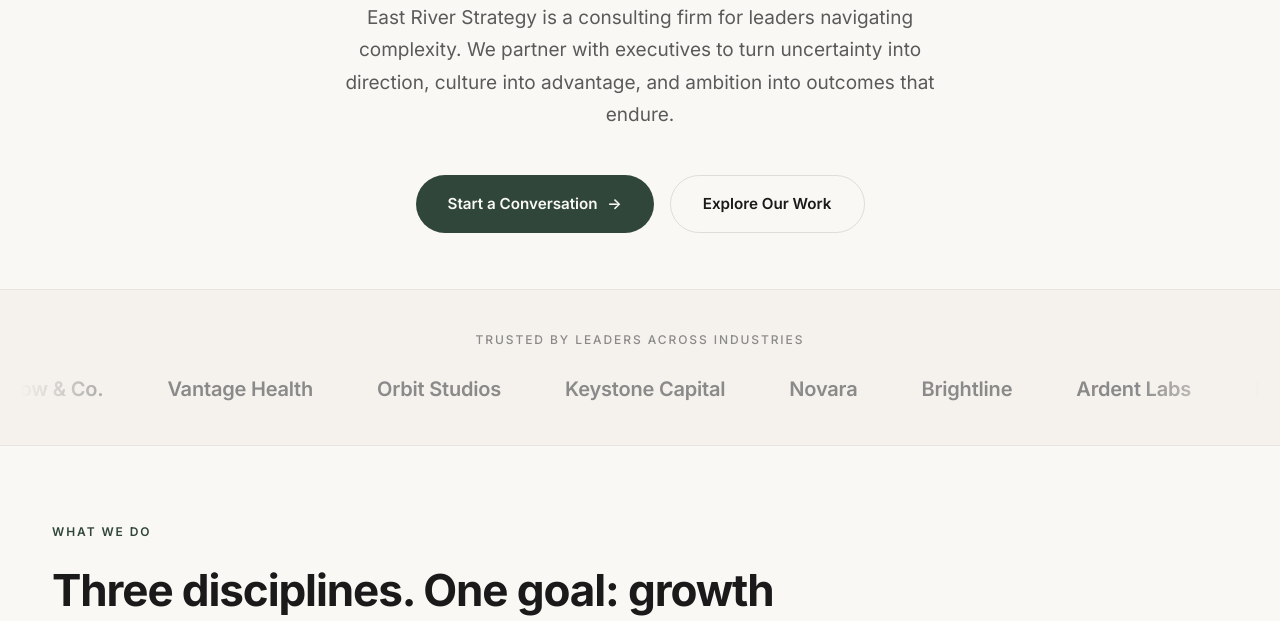
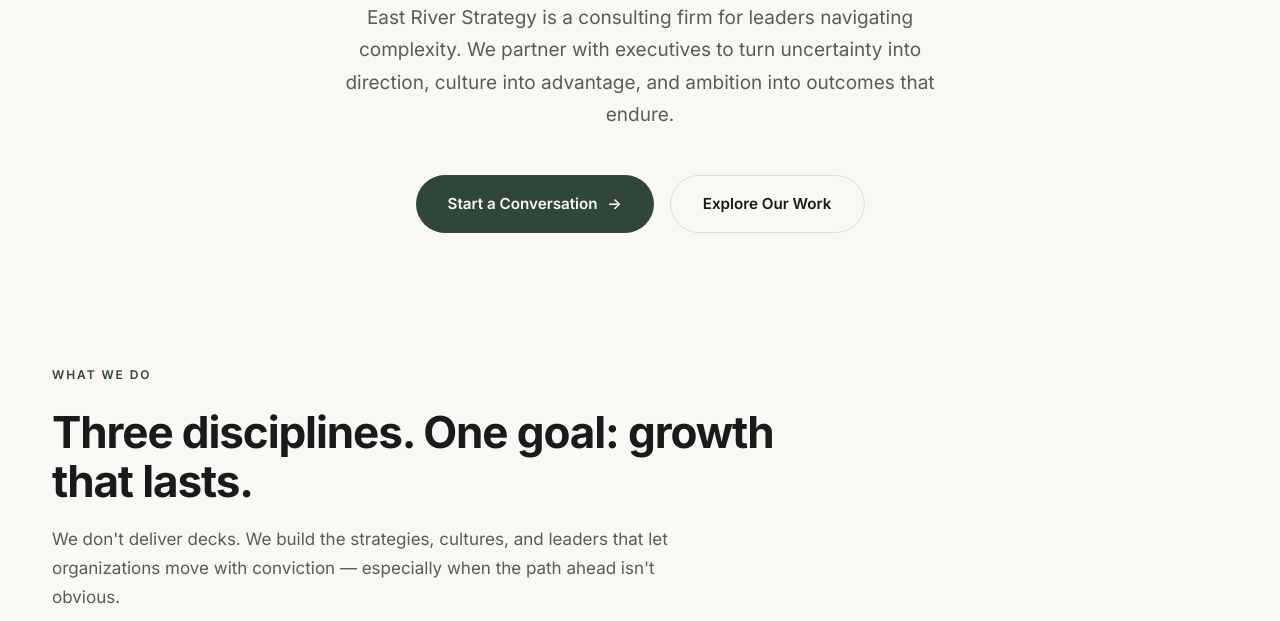
Before and after one commit to khushi7820/east-river-strategy, a plain HTML site: page index.html in a window 1280 px wide. Shown: the part 385-1006 px from the top of the page. Drawn offline with Linux system fonts and the light colour scheme.

Commit message:
comment logo

```diff
--- a/index.html
+++ b/index.html
@@ -50,7 +50,7 @@
         </div>
     </header>
 
-    <section class="logos">
+    <!--   <section class="logos">
         <div class="logos-inner">
             <p class="logos-label">Trusted by leaders across industries</p>
             <div class="logos-marquee">
@@ -76,7 +76,7 @@
                 </div>
             </div>
         </div>
-    </section>
+    </section>-->
 
     <section id="services" class="section">
         <div class="container">
```
